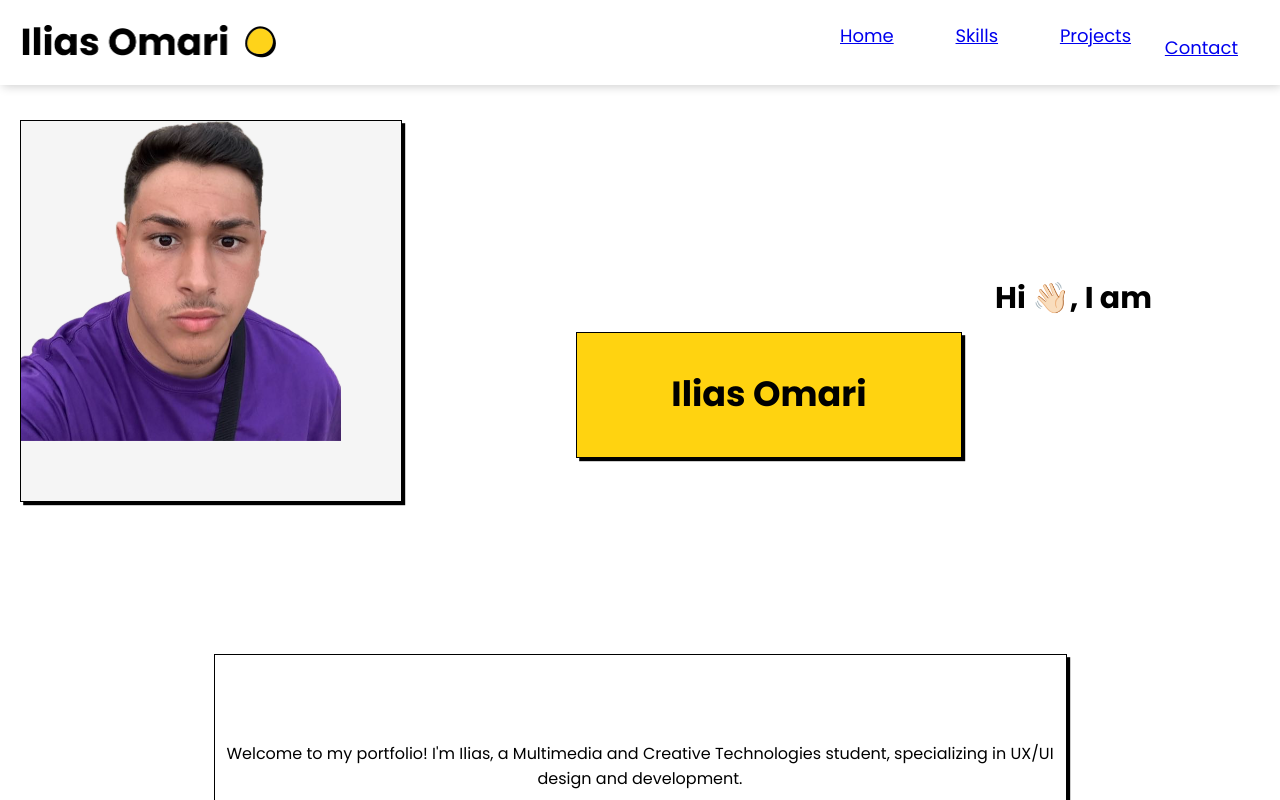
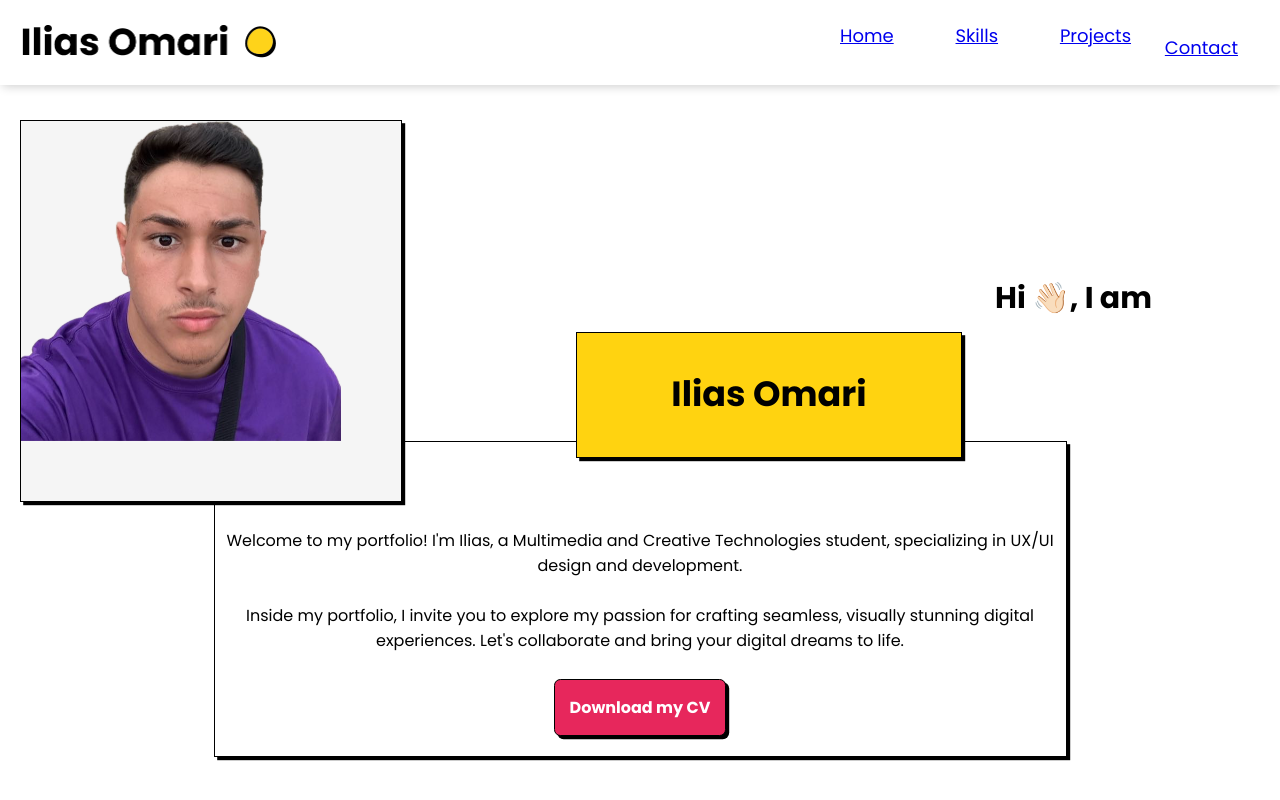
Before and after one commit to IliasOmari/Portfolio-Ilias_Omari, a React (Vite) app in the folder Portfolio_Ilias_Omari/: page / in a window 1280 px wide. Shown: the top 800 px of the page. Built offline with nearby package versions, Linux system fonts and the light colour scheme.

Commit message:
added margin on tablet

```diff
--- a/Portfolio_Ilias_Omari/src/components/pages/home-modules.css
+++ b/Portfolio_Ilias_Omari/src/components/pages/home-modules.css
@@ -126,6 +126,7 @@
     display: none;
   }
   .ilias-about {
+    margin-top: -81px;
     padding-top: 50px;
   }
   .ilias-about p {
```
